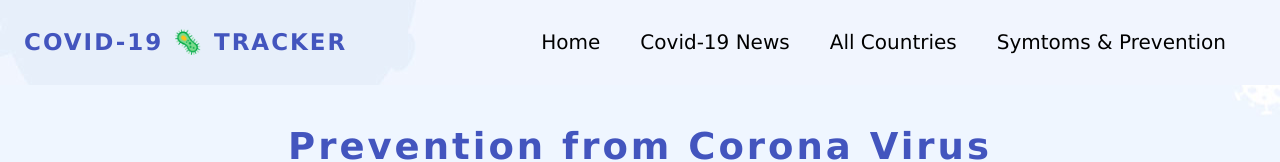
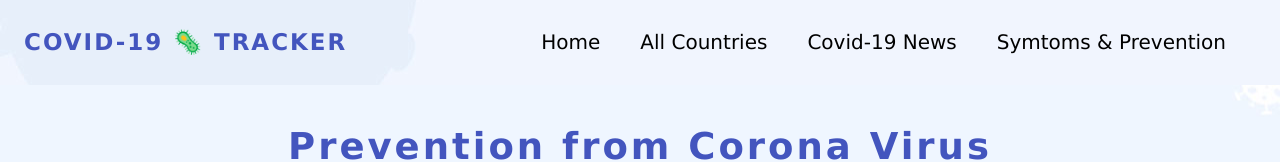
Before and after one commit to hamzazaka/COVID-19-Tracker, a React (Create React App) app in the folder covid-app/: page / in a window 1280 px wide. Shown: the top 162 px of the page. Built offline with nearby package versions, Linux system fonts and the light colour scheme; no server answers.

Commit message:
making minor changes in navbar

```diff
--- a/covid-app/src/components/Navbar.js
+++ b/covid-app/src/components/Navbar.js
@@ -16,10 +16,10 @@ export default function Navbar() {
         <Link className="nav-link" to='/'>Home <span className="sr-only">(current)</span></Link>
       </li>
       <li className="nav-item">
-        <Link className="nav-link" to='news'>Covid-19 News</Link>
+        <Link className="nav-link " to='allcountries'>All Countries</Link>
       </li>
       <li className="nav-item">
-        <Link className="nav-link " to='allcountries'>All Countries</Link>
+        <Link className="nav-link" to='news'>Covid-19 News</Link>
       </li>
        <li className="nav-item">
         <Link className="nav-link " to='*'>Symtoms & Prevention</Link>
```
